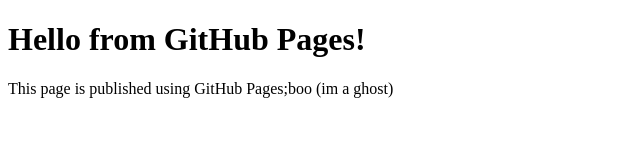
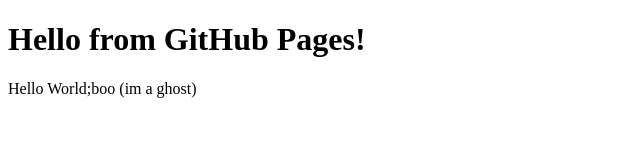
Before and after one commit to lindsaycraft/my-website, a plain HTML site: page index.html in a window 1280 px wide. Shown: the whole page, without its empty margins (0-640 px from the left). Drawn offline with Linux system fonts and the light colour scheme.

Commit message:
Update index.html

```diff
--- a/index.html
+++ b/index.html
@@ -1,10 +1,10 @@
 <!DOCTYPE html>
 <html>
   <head>
-    <title>My First GitHub Page</title>
+    <title>Updated GitHub Page</title>
   </head>
   <body>
     <h1>Hello from GitHub Pages!</h1>
-    <p>This page is published using GitHub Pages;boo (im a ghost)</p>
+    <p>Hello World;boo (im a ghost)</p>
   </body>
 </html>
```
